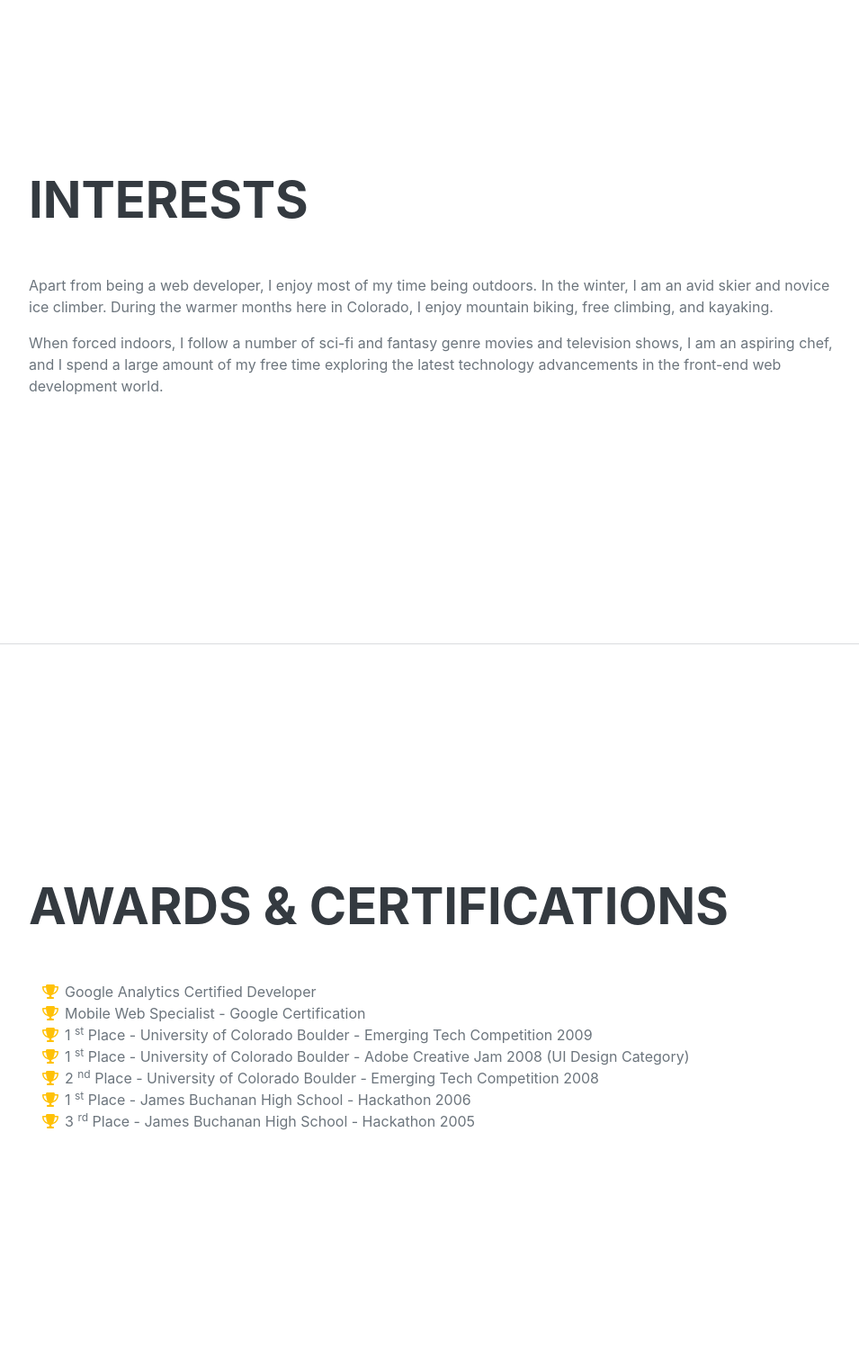
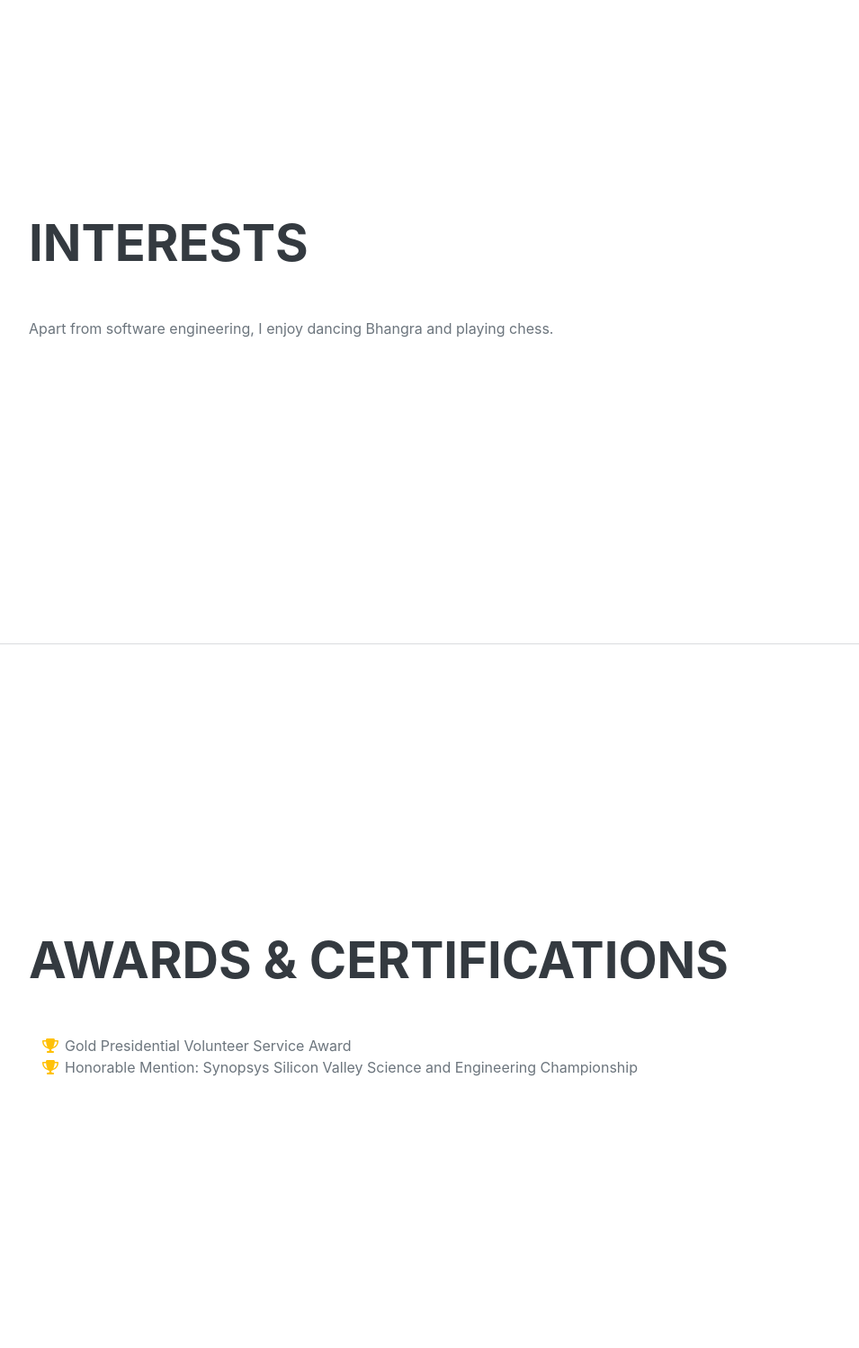
Before and after one commit to ishirl/Ishir-Website, a Flask app: page / in a window 1280 px wide. Shown: the part 3289-4787 px from the top of the page at 90% size, without its empty margins (288-1243 px from the left). Run offline with Flask 3, Linux system fonts and the light colour scheme; some libraries are stand-ins or nearby versions; some web fonts are replaced.

Commit message:
updated interests and awards

```diff
--- a/templates/index.html
+++ b/templates/index.html
@@ -123,8 +123,7 @@
             <section class="resume-section" id="interests">
                 <div class="resume-section-content">
                     <h2 class="mb-5">Interests</h2>
-                    <p>Apart from being a web developer, I enjoy most of my time being outdoors. In the winter, I am an avid skier and novice ice climber. During the warmer months here in Colorado, I enjoy mountain biking, free climbing, and kayaking.</p>
-                    <p class="mb-0">When forced indoors, I follow a number of sci-fi and fantasy genre movies and television shows, I am an aspiring chef, and I spend a large amount of my free time exploring the latest technology advancements in the front-end web development world.</p>
+                    <p>Apart from software engineering, I enjoy dancing Bhangra and playing chess.</p>
                 </div>
             </section>
             <hr class="m-0" />
@@ -135,41 +134,11 @@
                     <ul class="fa-ul mb-0">
                         <li>
                             <span class="fa-li"><i class="fas fa-trophy text-warning"></i></span>
-                            Google Analytics Certified Developer
+                            Gold Presidential Volunteer Service Award
                         </li>
                         <li>
                             <span class="fa-li"><i class="fas fa-trophy text-warning"></i></span>
-                            Mobile Web Specialist - Google Certification
-                        </li>
-                        <li>
-                            <span class="fa-li"><i class="fas fa-trophy text-warning"></i></span>
-                            1
-                            <sup>st</sup>
-                            Place - University of Colorado Boulder - Emerging Tech Competition 2009
-                        </li>
-                        <li>
-                            <span class="fa-li"><i class="fas fa-trophy text-warning"></i></span>
-                            1
-                            <sup>st</sup>
-                            Place - University of Colorado Boulder - Adobe Creative Jam 2008 (UI Design Category)
-                        </li>
-                        <li>
-                            <span class="fa-li"><i class="fas fa-trophy text-warning"></i></span>
-                            2
-                            <sup>nd</sup>
-                            Place - University of Colorado Boulder - Emerging Tech Competition 2008
-                        </li>
-                        <li>
-                            <span class="fa-li"><i class="fas fa-trophy text-warning"></i></span>
-                            1
-                            <sup>st</sup>
-                            Place - James Buchanan High School - Hackathon 2006
-                        </li>
-                        <li>
-                            <span class="fa-li"><i class="fas fa-trophy text-warning"></i></span>
-                            3
-                            <sup>rd</sup>
-                            Place - James Buchanan High School - Hackathon 2005
+                            Honorable Mention: Synopsys Silicon Valley Science and Engineering Championship
                         </li>
                     </ul>
                 </div>
```
